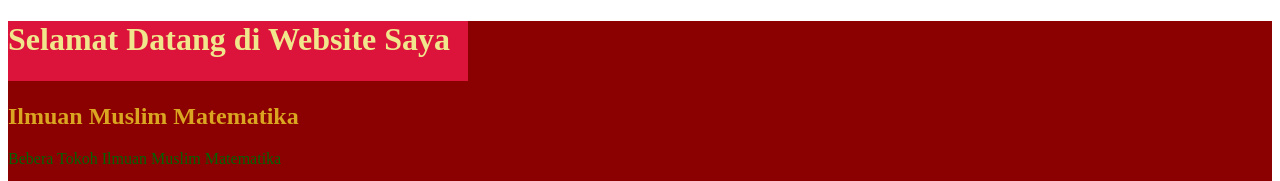
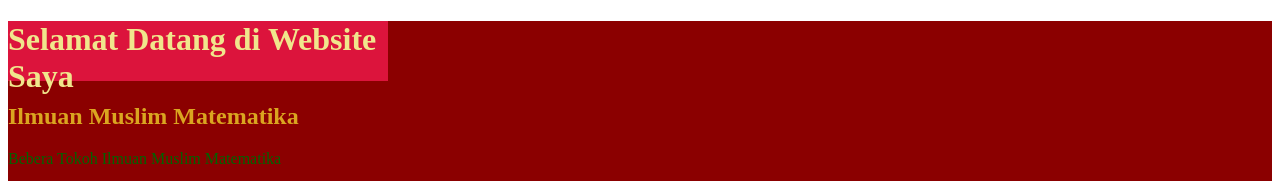
Before and after one commit to cahyoteguhdwip/Alex, a plain HTML site: page index.html in a window 1280 px wide. Shown: the top 181 px of the page. Drawn offline with Linux system fonts and the light colour scheme.

Commit message:
Update stylesheet.css

```diff
--- a/stylesheet.css
+++ b/stylesheet.css
@@ -14,7 +14,7 @@ h1{
   /* ganti bacground */
   background-color:#DC143C;
   height:60px;
-  width:460px;
+  width:380px;
 }
 
 h2{
```
